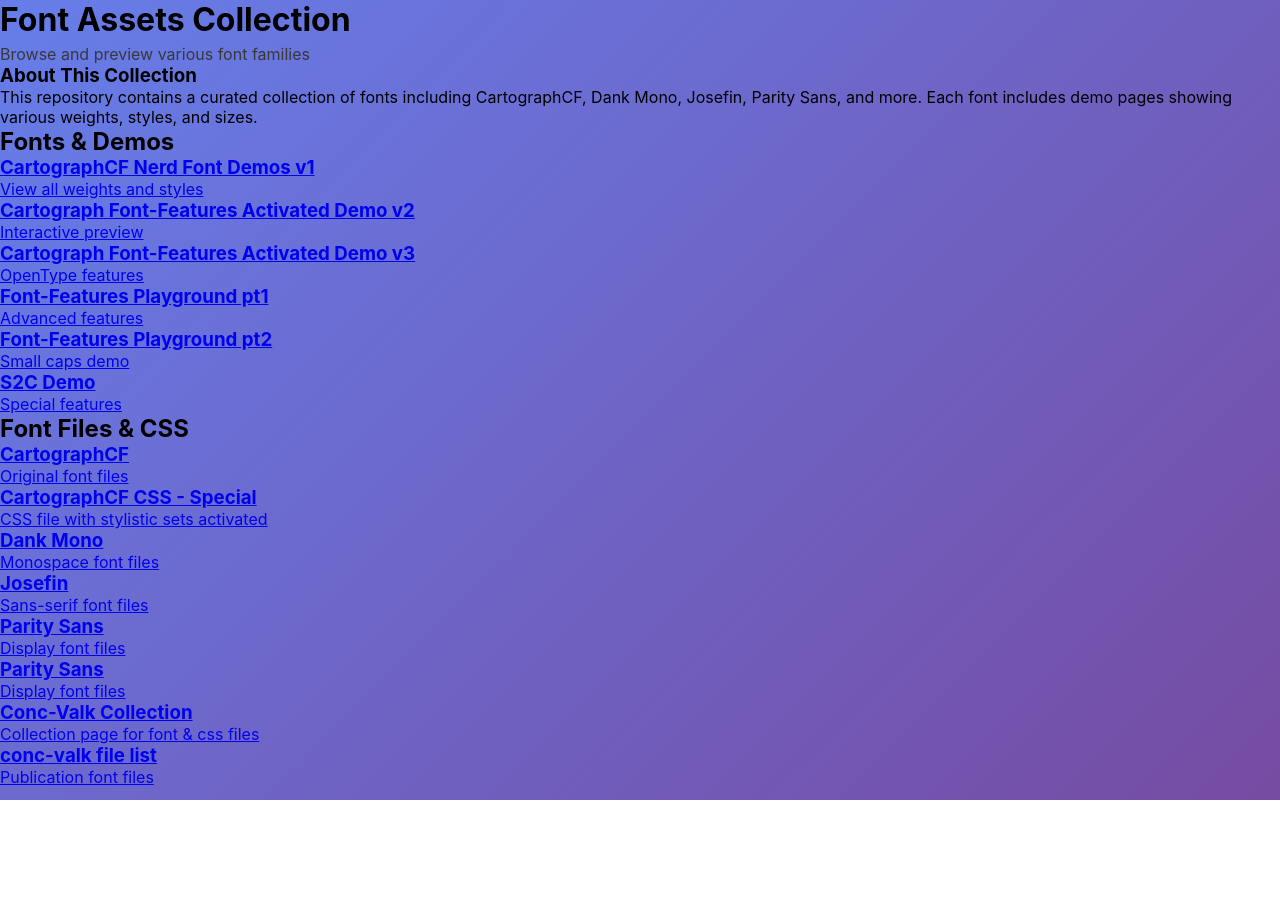
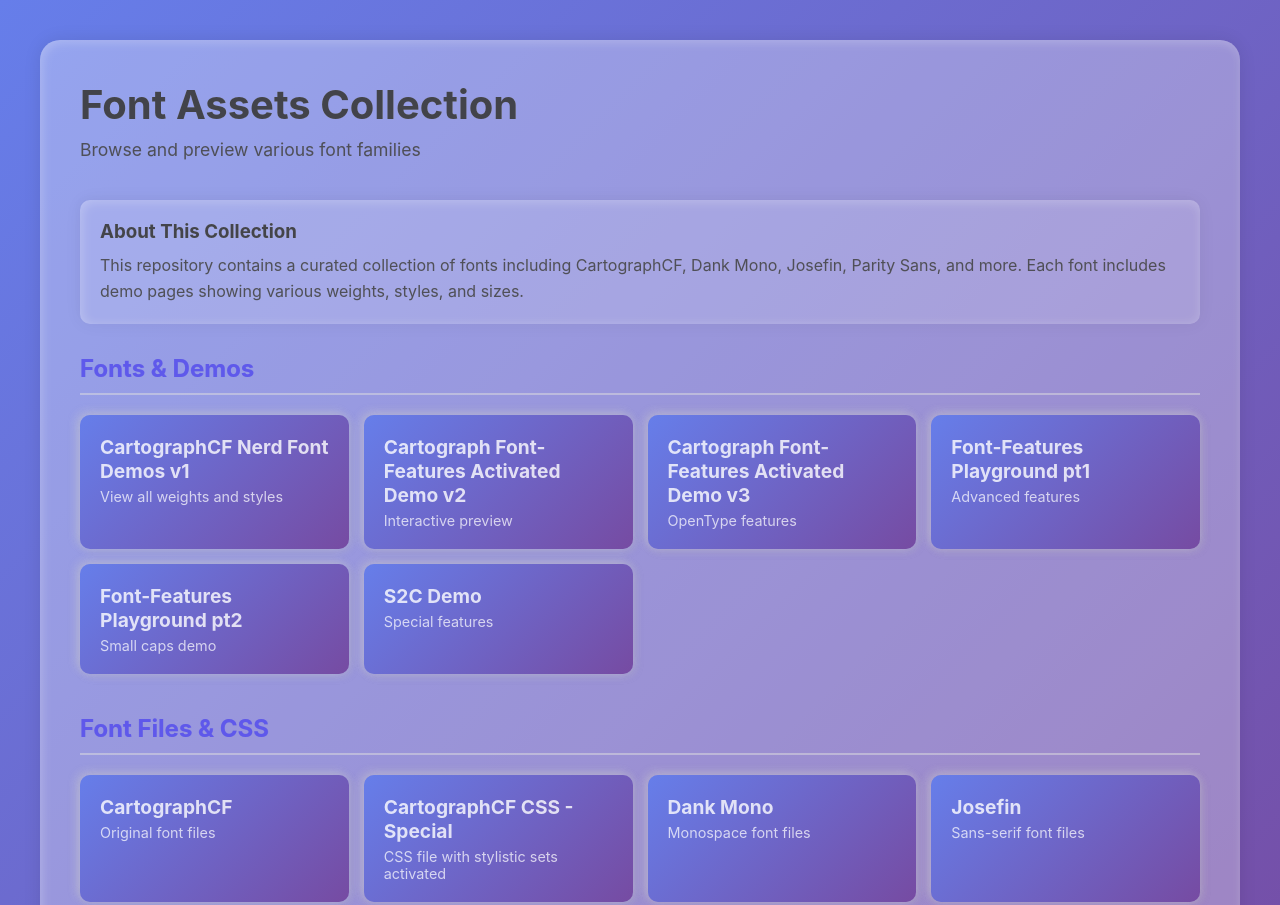
Before and after one commit to erichologist/assets, a website: page README.html in a window 1280 px wide. Shown: the top 905 px of the page. Before the commit the page ends 800 px from the top, so only its background shows below. Drawn offline with Linux system fonts and the light colour scheme.

Commit message:
Enhance README.html with CSS styles
Added CSS styles for layout and design enhancements.

```diff
--- a/README.html
+++ b/README.html
@@ -5,6 +5,103 @@
     <meta name="viewport" content="width=device-width, initial-scale=1.0">
     <title>Font Assets Collection</title>
 		<link rel="stylesheet" href="./index.css" type="text/css" />
+<style> * {
+	margin: 0;
+	padding: 0;
+	box-sizing: border-box;
+}
+body {
+	font-family: -apple-system, BlinkMacSystemFont, 'Segoe UI', Roboto, Oxygen, Ubuntu, Cantarell, sans-serif;
+	background: linear-gradient(135deg, #667eea 0%, #764ba2 100%);
+	min-height: 100vh;
+	padding: 40px 20px;
+}
+.container {
+	max-width: 1200px;
+	margin: 0 auto;
+	background-color:rgba(255,255,255,.3);
+	box-shadow:inset -3px -3px 8px rgba(0,0,0,0.01), inset 3px 3px 12px rgba(255,255,255,.17), inset 0px 0px 12px rgba(255,255,255,.1),0px 0px 18px rgba(0,0,0,0.09);
+	border-radius: 20px;
+	padding: 40px;
+}
+h1 {
+	margin-bottom: 10px;
+	font-size: 2.5em;
+	color: #282829CC;
+	text-shadow: -.1px -.1px .25px #BBB4,.1px .1px .25px #BBB4,-.1px .1px .25px #BBB2,.1px -.1px .25px #BBB2;
+}
+.subtitle {
+	color: #383839CC;
+	margin-bottom: 40px;
+	font-size: 1.1em;
+	text-shadow: -.1px -.1px .25px #BBB2, .1px .1px .25px #BBB2, -.1px .1px .25px #BBB1, .1px -.1px .25px #BBB1;
+}
+.font-category {
+	margin-bottom: 40px;
+}
+.font-category h2 {
+	/*color: #6059EB80;*/
+	color: #4C44EB80;
+	text-shadow:
+	-.21px -.21px .1px #6059EB80, .21px .21px .1px #6059EB80, -.21px .21px .1px #E0DEFF20, .21px -.21px .1px #E0DEFF20;
+	margin-bottom: 20px;
+	padding-bottom: 10px;
+	border-bottom: 2px solid #e0e0e080;
+}
+.font-links {
+	display: grid;
+	grid-template-columns: repeat(auto-fill, minmax(250px, 1fr));
+	gap: 15px;
+}
+
+.font-link, button.pi {
+	background: linear-gradient(135deg, #667eea 0%, #764ba2 100%);
+	border: none;
+	box-shadow:-4px -3px 9px #bbbbbb40, 2px 1.5px 9px #aaaaaa40, -2px -1.5px 12px hsla(223, 0%, 98%, .26), 2px 1.5px 12px hsla(223, 0%, 90%, .08);
+	color: #FFFC;
+	border-radius: 10px;
+	padding: 20px;
+	text-decoration: none;
+	transition: transform 1.92s ease-in-out, box-shadow 1.92s ease-in-out;
+	display: block;
+}
+button.pi:hover, button.pi:active {
+	/*transform: translateY(1.5px);*/
+	background-image: linear-gradient(130deg, #667eea 0%, #764ba2 100%);
+	box-shadow:inset -2px -3px -7px rgba(200,200,200,0.2), inset 2px 3px 7px rgba(0,0,0,0.21);
+}
+.font-link:hover, .font-link:active {
+	background-image: linear-gradient(130deg, #5570E8 0%, #6E4597 100%);
+	box-shadow: inset 4px 4px 6px 0 rgba(20, 20, 20, .5), inset 4px -4px 6px 0 rgba(20, 20, 20, .14), inset -4px 4px 16px 0 rgba(0, 0, 0, .2), inset -4px -4px 16px 0 rgba(20, 20, 20, .25);
+	transition: transform 1.92s ease-in-out, box-shadow 1.92s ease-in-out;
+}
+.font-link h3 {
+	font-size: 1.2em;
+	margin-bottom: 5px;
+}
+.font-link p {
+	font-size: 0.9em;
+	opacity: 0.9;
+}
+.info-box {
+	background-color:rgba(255,255,255,.13);
+	box-shadow:-3px -3px 8px rgba(0,0,0,0.01), inset 3px 3px 12px rgba(255,255,255,.17), inset 0px 0px 12px rgba(255,255,255,.11), 0px 0px 18px rgba(0,0,0,0.05);
+	border-radius: 10px;
+	padding: 20px;
+	margin-bottom: 30px;
+}
+.info-box h3 {
+	/*color: #333;*/
+	color: #282829CC;
+	text-shadow: -.1px -.1px .25px #BBB4,.1px .1px .25px #BBB4,-.1px .1px .25px #BBB2,.1px -.1px .25px #BBB2;
+	margin-bottom: 10px;
+}
+.info-box p {
+	/*color: #666;*/
+	color: #383839CC;
+	text-shadow: -.1px -.1px .25px #BBB2,.1px .1px .25px #BBB2,-.1px .1px .25px #BBB1,.1px -.1px .25px #BBB1;
+	line-height: 1.6;
+}</style>
 </head>
 <body>
     <div class="container">
```
